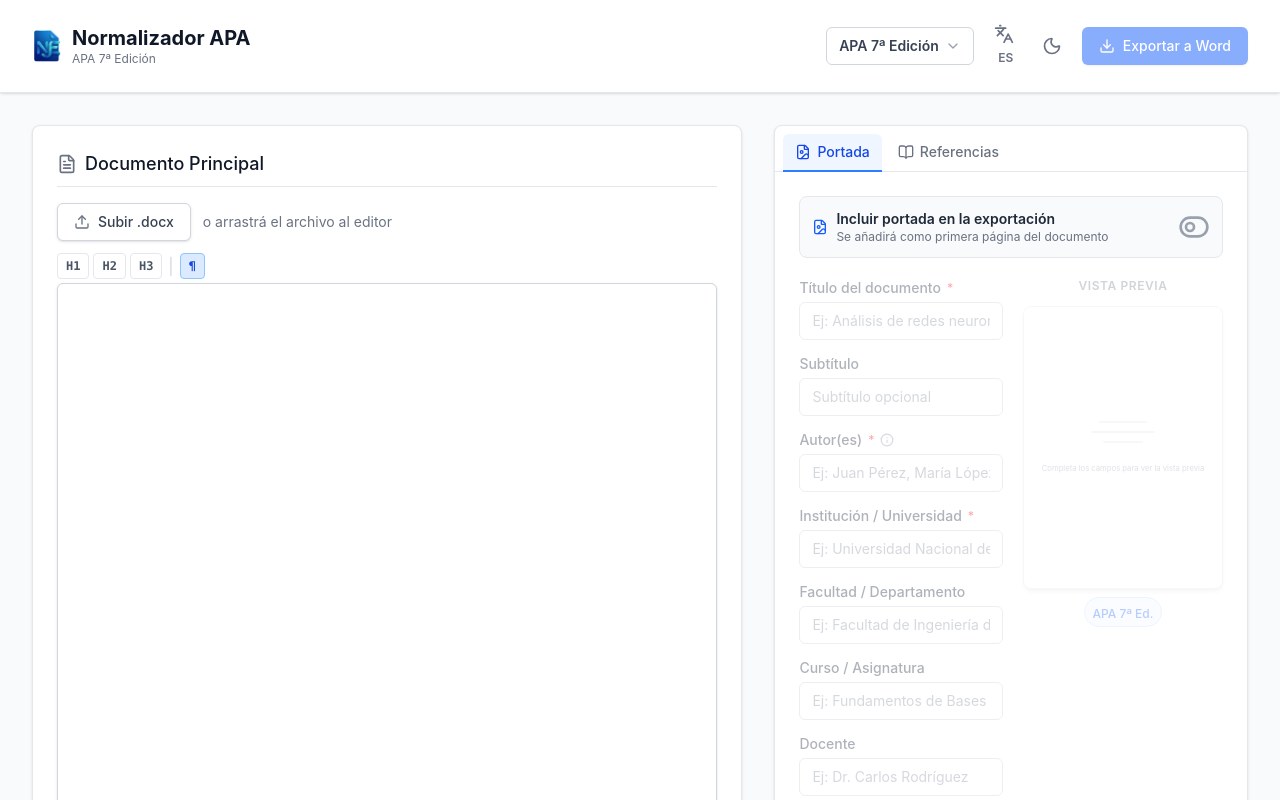
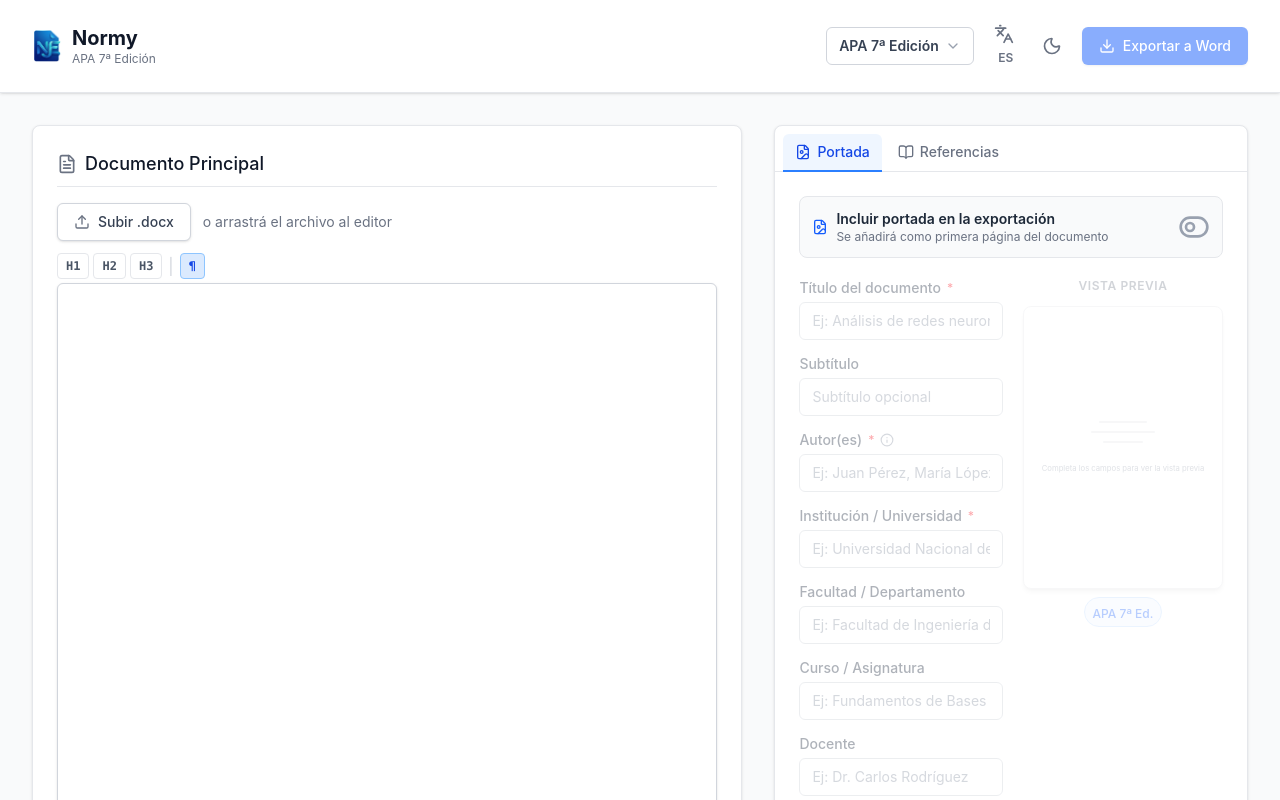
Before and after one commit to BEMG1/Normalizador_APA, a React (Vite) app: page / in a window 1280 px wide. Shown: the top 800 px of the page. Built offline with nearby package versions, Linux system fonts and the light colour scheme.

Commit message:
Fix Title Web Site

```diff
--- a/index.html
+++ b/index.html
@@ -5,7 +5,7 @@
     <link rel="shortcut icon" href="images/favicon.ico" type="image/x-icon" />
     <link rel="icon" href="images/favicon.ico" type="image/x-icon" />
     <meta name="viewport" content="width=device-width, initial-scale=1.0" />
-    <title>Normy JE</title>
+    <title>Normy</title>
   </head>
   <body>
     <div id="root"></div>
--- a/src/i18n/locales/en.ts
+++ b/src/i18n/locales/en.ts
@@ -8,7 +8,7 @@ export const en: TranslationDictionary = {
   warning: 'Warning',
   copied: 'Copied!',
 
-  appTitle: 'APA Normalizer',
+  appTitle: 'Normy',
   appSubtitle: 'Academic text generator and formatter',
   themeToggleLight: 'Switch to light mode',
   themeToggleDark: 'Switch to dark mode',
--- a/src/i18n/locales/es.ts
+++ b/src/i18n/locales/es.ts
@@ -8,7 +8,7 @@ export const es: TranslationDictionary = {
   warning: 'Advertencia',
   copied: '¡Copiado!',
 
-  appTitle: 'Normalizador APA',
+  appTitle: 'Normy',
   appSubtitle: 'Generador y formateador de textos académicos',
   themeToggleLight: 'Cambiar a modo claro',
   themeToggleDark: 'Cambiar a modo oscuro',
```
